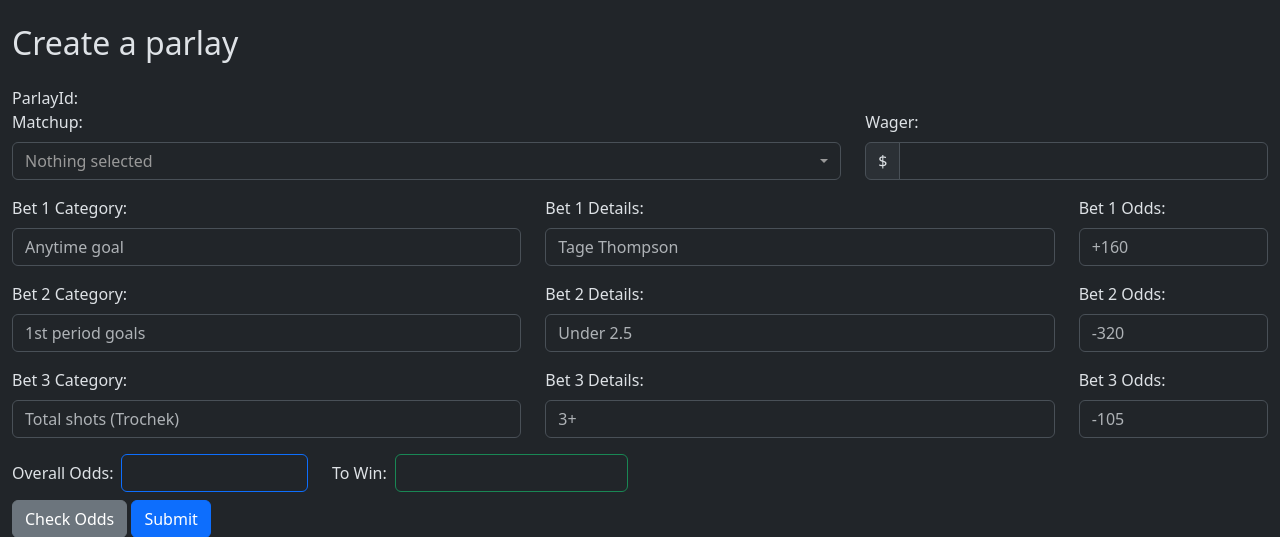
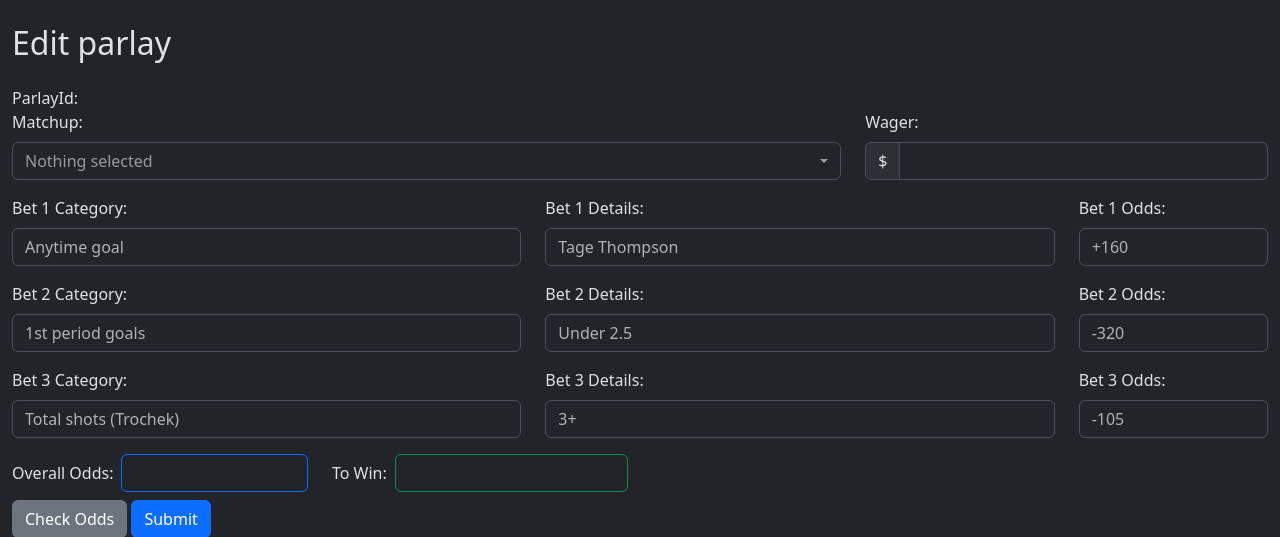
Before and after one commit to FinnE145/ParlayTracker, a Flask app: template templates/edit.html in a window 1280 px wide. Shown: the part 56-593 px from the top of the page. Run offline with Flask 3, Linux system fonts and the light colour scheme; the template is opened without the code that fills it, so the values that code supplies are empty; parts of the project's set-up code (start-up, migrations or seed data) failed here and were passed over; some libraries are stand-ins or nearby versions.

Commit message:
Edit Parlay: Change title

```diff
--- a/templates/edit.html
+++ b/templates/edit.html
@@ -3,7 +3,7 @@
 {% block title %}Edit Parlay{% endblock %}
 
 {% block content %}
-<h2 class="my-4">Create a parlay</h2>
+<h2 class="my-4">Edit parlay</h2>
 <form method="post" action="/parlays/edit/{{ parlay.id }}">
     {% if error %}
     <div class="alert alert-danger" role="alert">
```
